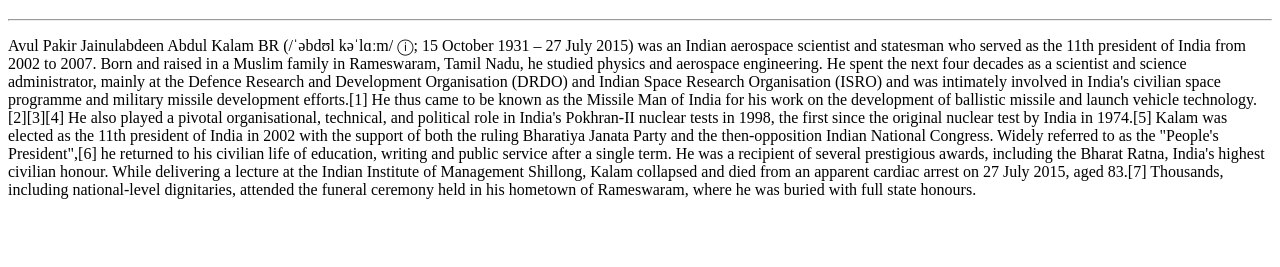
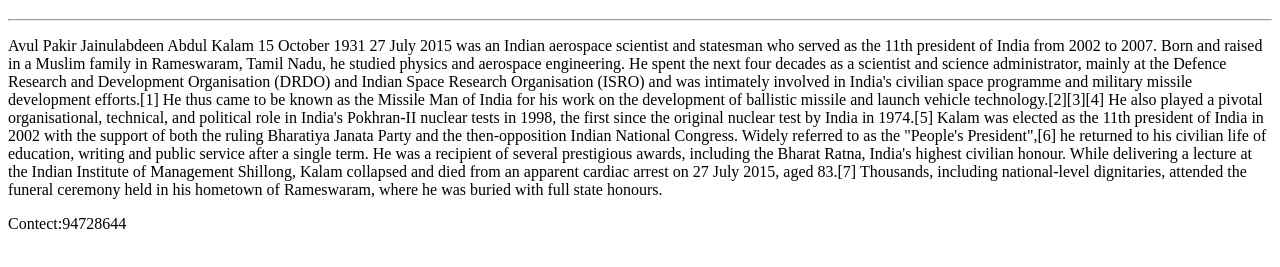
Before and after one commit to Devak1234/HTMLActorspage, a plain HTML site: page index.html in a window 1280 px wide. Shown: the part 61-328 px from the top of the page. Drawn offline with Linux system fonts and the light colour scheme.

Commit message:
added phonr number

```diff
--- a/index.html
+++ b/index.html
@@ -10,10 +10,9 @@
         <h1>Actor Vijay is a Famous Hero of Tamil Nadu</h1>
     </center>
     <hr>
-    <p>Avul Pakir Jainulabdeen Abdul Kalam BR (/ˈəbdʊl kəˈlɑːm/ ⓘ; 15 October 1931 – 27 July 2015) was an Indian aerospace scientist and statesman who served as the 11th president of India from 2002 to 2007. Born and raised in a Muslim family in Rameswaram, Tamil Nadu, he studied physics and aerospace engineering. He spent the next four decades as a scientist and science administrator, mainly at the Defence Research and Development Organisation (DRDO) and Indian Space Research Organisation (ISRO) and was intimately involved in India's civilian space programme and military missile development efforts.[1] He thus came to be known as the Missile Man of India for his work on the development of ballistic missile and launch vehicle technology.[2][3][4] He also played a pivotal organisational, technical, and political role in India's Pokhran-II nuclear tests in 1998, the first since the original nuclear test by India in 1974.[5]
-
-        Kalam was elected as the 11th president of India in 2002 with the support of both the ruling Bharatiya Janata Party and the then-opposition Indian National Congress. Widely referred to as the "People's President",[6] he returned to his civilian life of education, writing and public service after a single term. He was a recipient of several prestigious awards, including the Bharat Ratna, India's highest civilian honour.
-
-        While delivering a lecture at the Indian Institute of Management Shillong, Kalam collapsed and died from an apparent cardiac arrest on 27 July 2015, aged 83.[7] Thousands, including national-level dignitaries, attended the funeral ceremony held in his hometown of Rameswaram, where he was buried with full state honours.</p>
-</body>
+    <p>Avul Pakir Jainulabdeen Abdul Kalam 15 October 1931 27 July 2015 was an Indian aerospace scientist and statesman who served as the 11th president of India from 2002 to 2007. Born and raised in a Muslim family in Rameswaram, Tamil Nadu, he studied physics and aerospace engineering. He spent the next four decades as a scientist and science administrator, mainly at the Defence Research and Development Organisation (DRDO) and Indian Space Research Organisation (ISRO) and was intimately involved in India's civilian space programme and military missile development efforts.[1] He thus came to be known as the Missile Man of India for his work on the development of ballistic missile and launch vehicle technology.[2][3][4] He also played a pivotal organisational, technical, and political role in India's Pokhran-II nuclear tests in 1998, the first since the original nuclear test by India in 1974.[5]
+     Kalam was elected as the 11th president of India in 2002 with the support of both the ruling Bharatiya Janata Party and the then-opposition Indian National Congress. Widely referred to as the "People's President",[6] he returned to his civilian life of education, writing and public service after a single term. He was a recipient of several prestigious awards, including the Bharat Ratna, India's highest civilian honour.
+     While delivering a lecture at the Indian Institute of Management Shillong, Kalam collapsed and died from an apparent cardiac arrest on 27 July 2015, aged 83.[7] Thousands, including national-level dignitaries, attended the funeral ceremony held in his hometown of Rameswaram, where he was buried with full state honours.</p>
+<p>Contect:94728644</p>
+    </body>
 </html>
```
